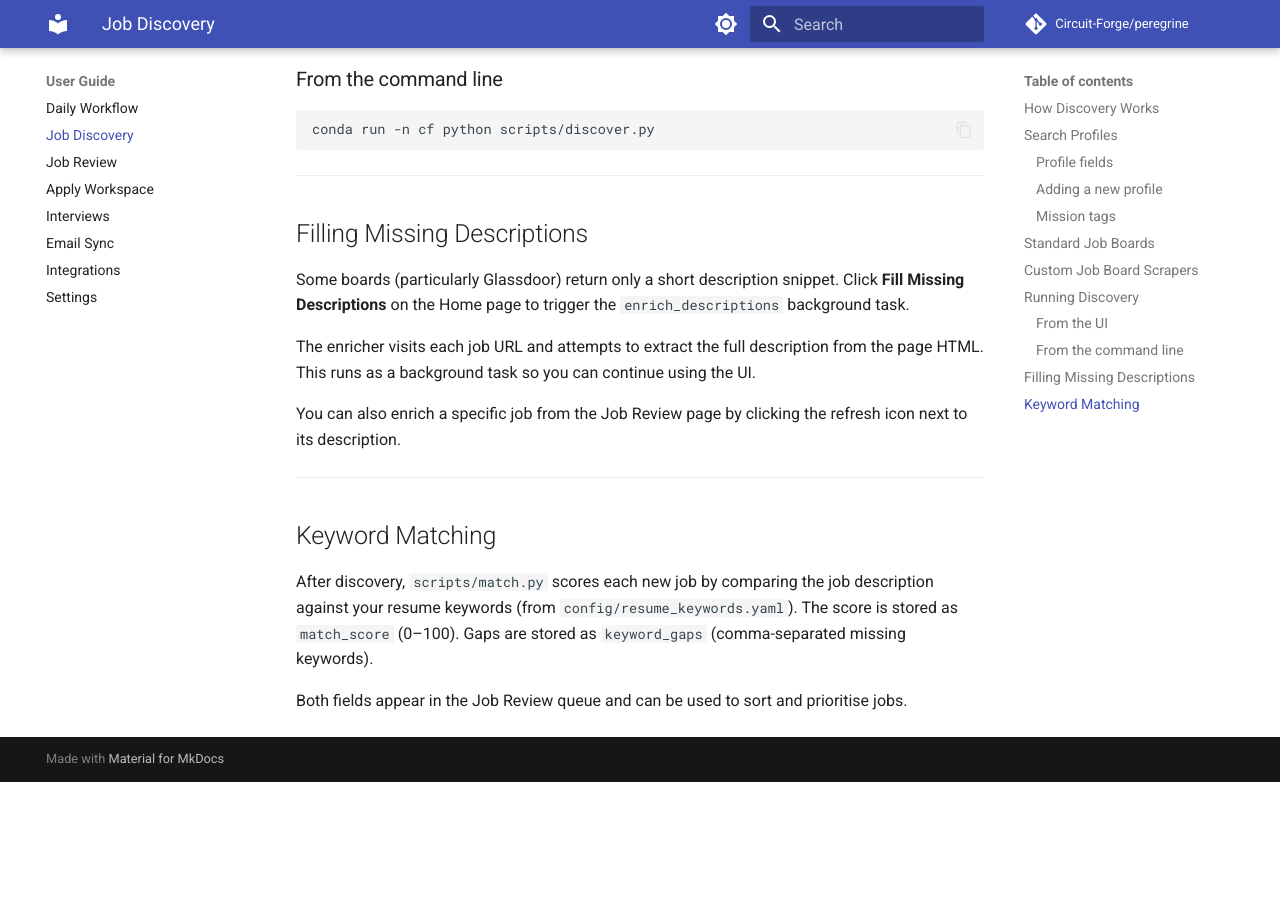
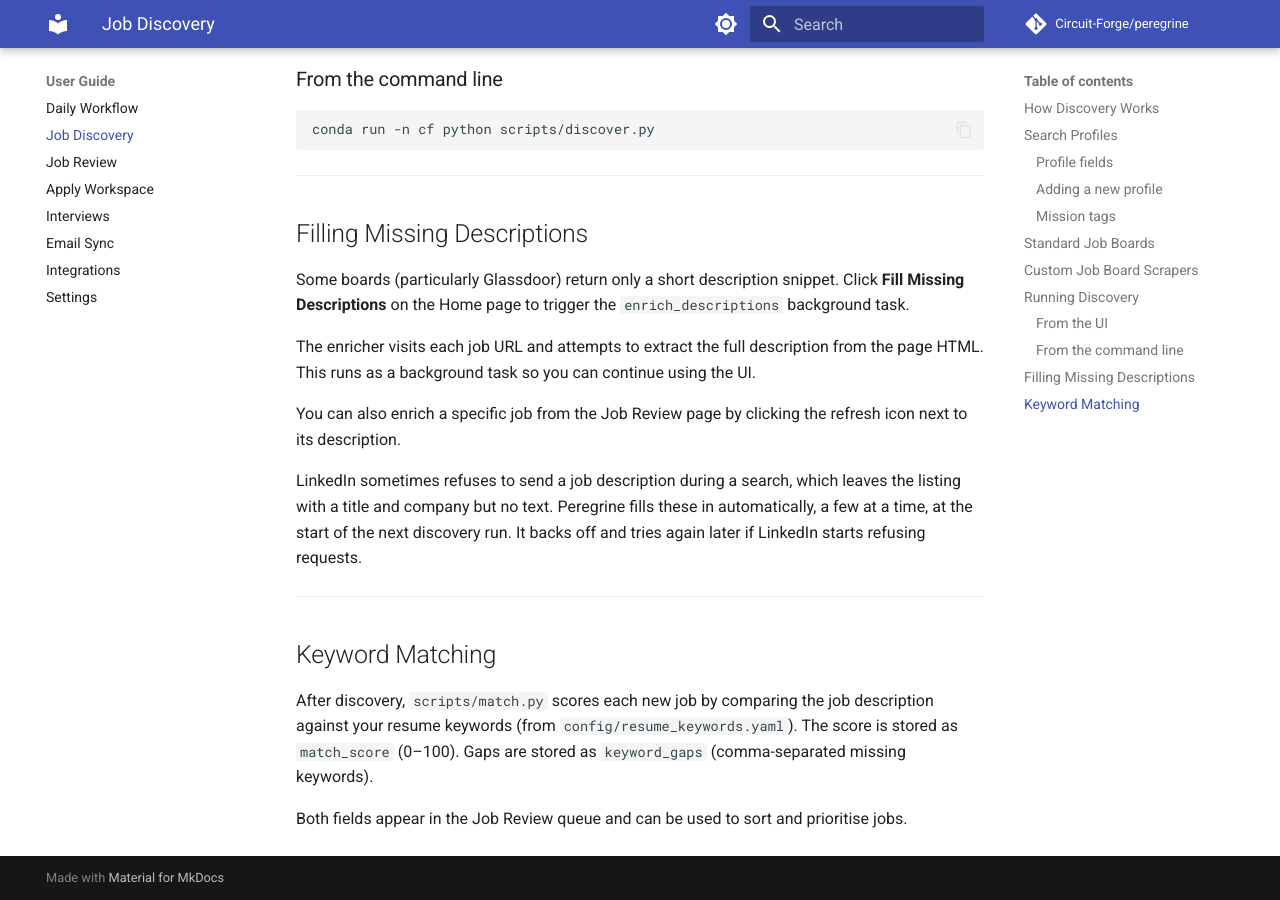
Before and after one commit to CircuitForgeLLC/peregrine, an MkDocs documentation site: the page built from docs/user-guide/job-discovery.md, in a window 1280 px wide and 900 px high, scrolled down 2850 px. Built offline with MkDocs 1.6.1 and Material for MkDocs 9.7.7, drawn with Linux system fonts in a browser that asks for light colours; before the commit the page ends 3632 px from its top, so only the background shows below that.

Commit message:
docs(discovery): explain the automatic LinkedIn description backfill
Refs: https://git.circuitforge.tech/Circuit-Forge/peregrine/issues/272

Closes: https://git.opensourcesolarpunk.com/Circuit-Forge/peregrine/issues/272

```diff
--- a/docs/user-guide/job-discovery.md
+++ b/docs/user-guide/job-discovery.md
@@ -114,6 +114,8 @@ The enricher visits each job URL and attempts to extract the full description fr
 
 You can also enrich a specific job from the Job Review page by clicking the refresh icon next to its description.
 
+LinkedIn sometimes refuses to send a job description during a search, which leaves the listing with a title and company but no text. Peregrine fills these in automatically, a few at a time, at the start of the next discovery run. It backs off and tries again later if LinkedIn starts refusing requests.
+
 ---
 
 ## Keyword Matching
```
